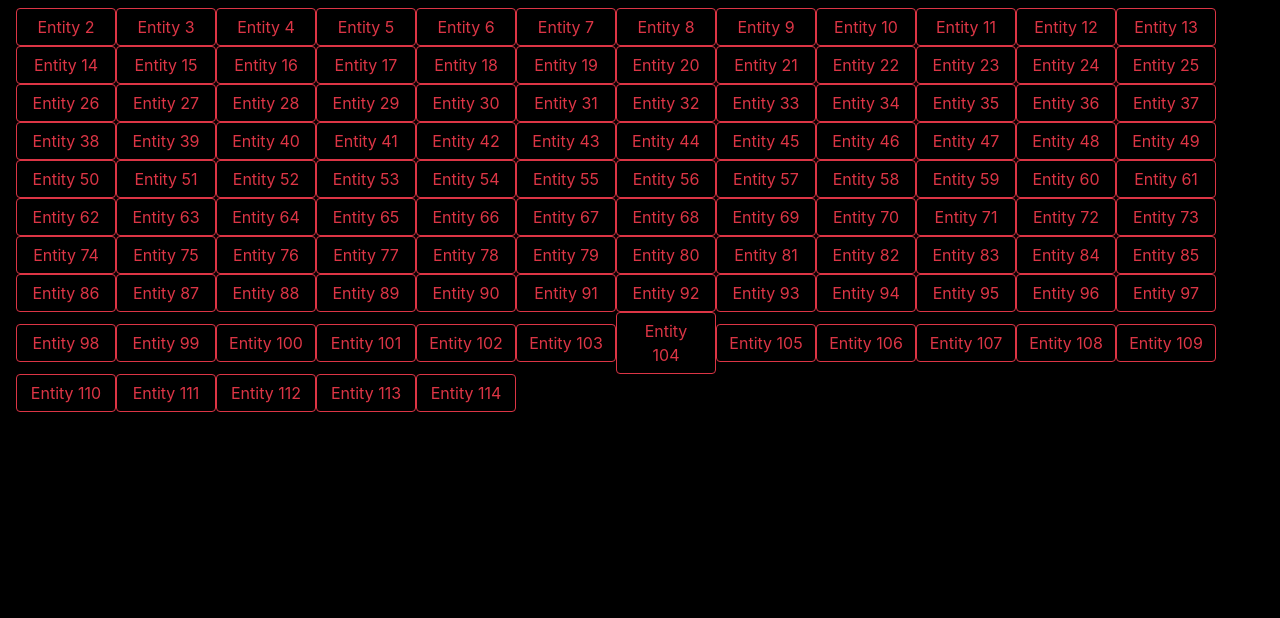
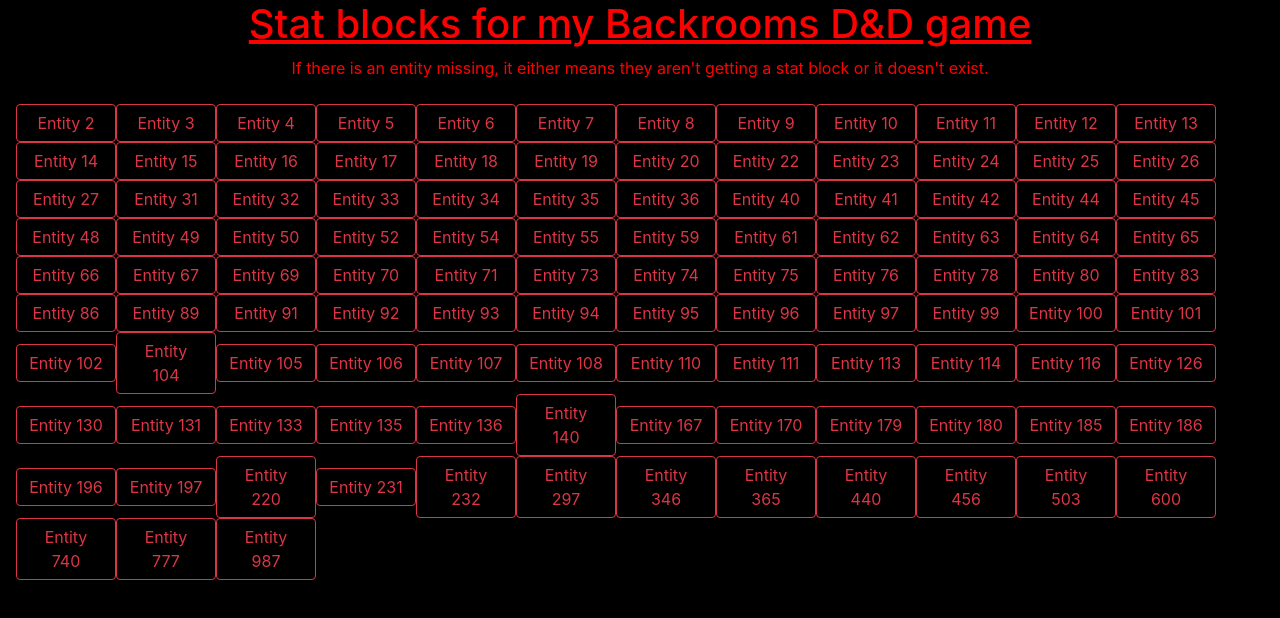
Before and after one commit to vingor77/5e_backrooms_entities, a plain HTML site: page index.html in a window 1280 px wide. Drawn offline with nearby package versions, Linux system fonts and the light colour scheme.

Commit message:
Fixed entity numbers

```diff
--- a/function.js
+++ b/function.js
@@ -1,8 +1,21 @@
-var entityCount = 113; //Total amount of entities.
+//TODO: Remove entities that won't be getting a stack block.
+
 var nav = document.getElementById("nav");
 
-//TODO: Check if entity actually exists. Change to while loop and go through an array of numbers.
-for(var i = 0; i < entityCount; i++) {
+var entities =
+[
+    2, 3, 4, 5, 6, 8, 9, 10, 12, 14, 15, 17, 19, 20, 24, 25, 31, 34, 36,
+    48, 54, 55, 59, 64, 65, 70, 73, 74, 83, 89, 94, 95, 101, 102, 105,
+    108, 110, 113, 116, 130, 170, 503, 179, 196, 11, 18, 111, 131, 135,
+    185, 186, 197, 35, 63, 96, 126, 777, 69, 78, 41, 107, 66, 97, 32,
+    33, 91, 71, 61, 114, 27, 365, 99, 136, 93, 987, 440, 62, 140, 180,
+    16, 80, 7, 26, 76, 44, 52, 86, 40, 133, 92, 232, 50, 346, 740, 75,
+    456, 231, 100, 106, 13, 167, 67, 23, 104, 22, 42, 45, 49, 600, 220, 297
+];
+
+entities.sort(function(a, b) {return a-b});
+
+for(var i = 0; i < entities.length; i++) {
     //Create the list element
     li = document.createElement("li");
     li.setAttribute("class", "nav-item");
@@ -11,8 +24,8 @@
     button = document.createElement("button");
     button.setAttribute("type", "button");
     button.setAttribute("class", "btn btn-outline-danger");
-    button.setAttribute("onclick", "show(" + (i + 2) + ")");
-    button.innerText = "Entity " + (i + 2);
+    button.setAttribute("onclick", "show(" + entities[i] + ")");
+    button.innerText = "Entity " + entities[i];
 
     //append them all together
     li.appendChild(button);
--- a/index.html
+++ b/index.html
@@ -7,6 +7,9 @@
         <link rel="stylesheet" href="style.css">
     </head>
     <body>
+        <h1>Stat blocks for my Backrooms D&D game</h1>
+        <p>If there is an entity missing, it either means they aren't getting a stat block or it doesn't exist.</p>
+
         <nav class="navbar navbar-light">
             <form class="form-inline" id="nav">
             </form>
--- a/style.css
+++ b/style.css
@@ -15,3 +15,12 @@
     margin-left: auto;
     margin-right: auto;
 }
+
+h1, p {
+    text-align: center;
+    color: red;
+}
+
+h1 {
+    text-decoration: underline;
+}
```
